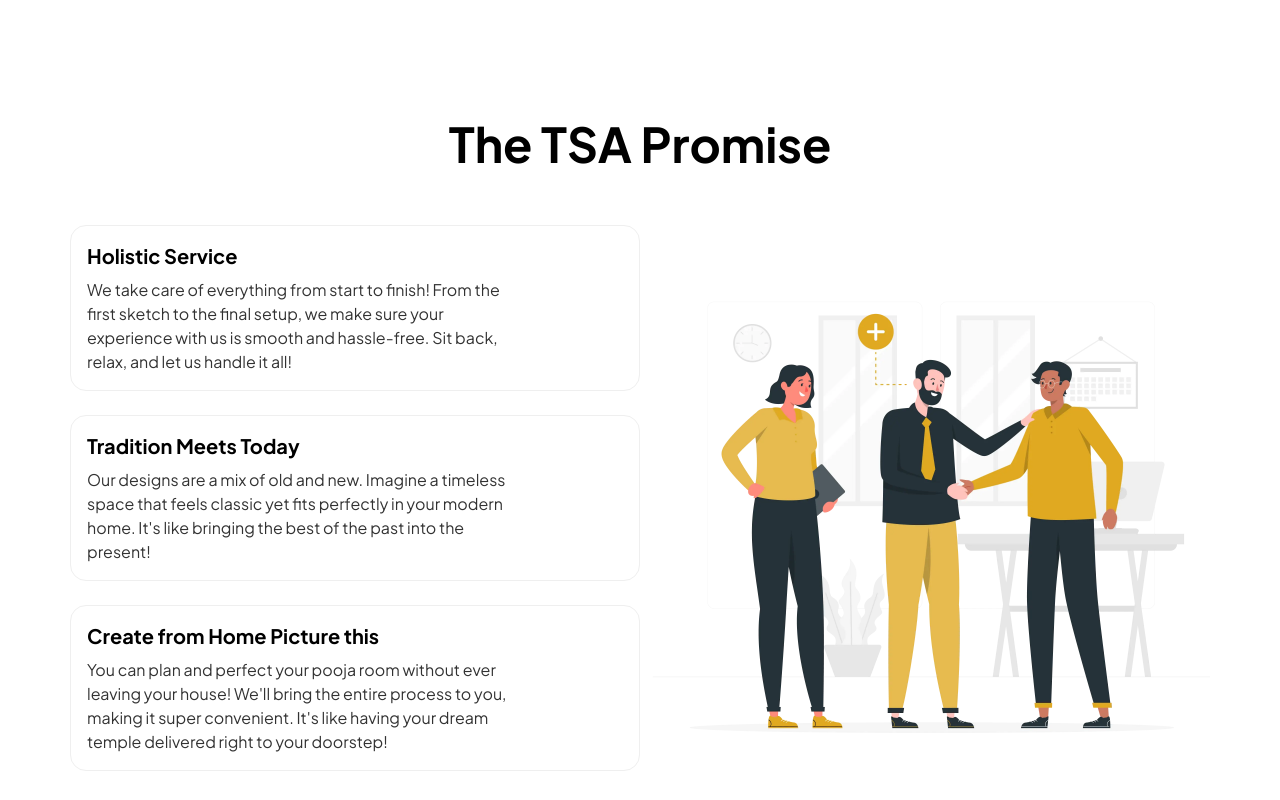
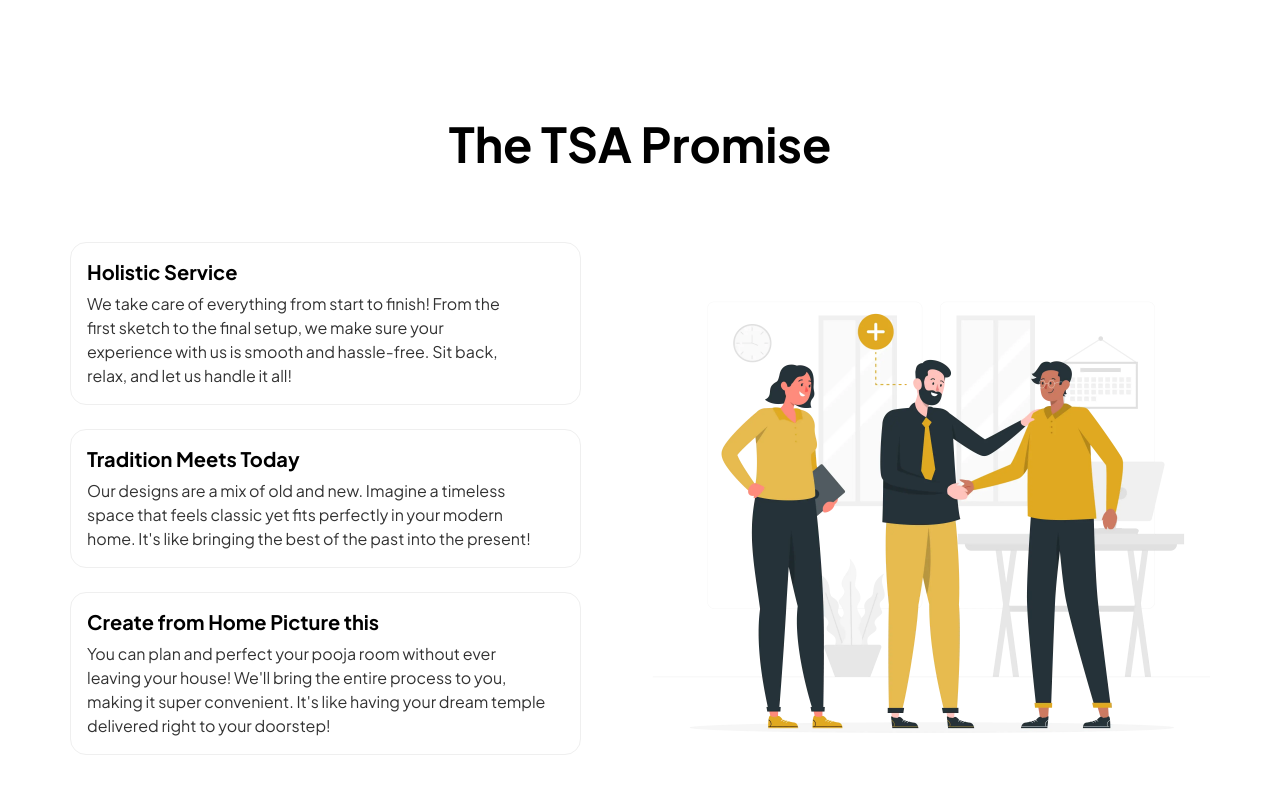
Before and after one commit to mayankpcp7/TilakStone, a React (Create React App) app: page / in a window 1280 px wide. Shown: the top 800 px of the page. Built offline with nearby package versions, Linux system fonts and the light colour scheme.

Commit message:
modify slider dotes

```diff
--- a/src/components/TSAPromise.jsx
+++ b/src/components/TSAPromise.jsx
@@ -12,8 +12,8 @@ const TSAPromise = () => {
         <div className="lg:w-6/12 sm:w-[75.70%] w-full flex gap-6 flex-col">
           {promiseCardlist.map((obj, id) => (
             <div key={id} className="w-full">
-              <div className="max-w-full group hover:bg-darkYellow bg-white transition-colors ease-linear duration-300 border border-solid border-[#EFEFEF] sm:py-4 sm:pl-4 p-4 rounded-2xl">
-                <p className="text-black font-plusJkarta sm:text-xl text-base font-bold group-hover:text-white leading-[125%] transition-colors ease-linear duration-300 mb-2">
+              <div className="w-full group hover:bg-darkYellow bg-white transition-colors ease-linear duration-300 border border-solid border-[#EFEFEF] sm:py-4 sm:pl-4 p-4 rounded-2xl max-w-[511px]">
+                <p className="text-black font-plusJkarta sm:text-xl text-base font-bold group-hover:text-white !leading-md transition-colors ease-linear duration-300 mb-2">
                   {obj.tittle}
                 </p>
                 <p
@@ -21,9 +21,9 @@ const TSAPromise = () => {
                     id === 0
                       ? "lg:max-w-[414px] max-[420px]:max-w-[302px]"
                       : id === 1
-                      ? "lg:max-w-[431px] max-[420px]:max-w-[299px]"
+                      ? "lg:max-w-[456px] max-[420px]:max-w-[299px]"
                       : id === 2
-                      ? "lg:max-w-[455px] max-[420px]:max-w-[297px]"
+                      ? "lg:max-w-[460px] max-[420px]:max-w-[297px]"
                       : ""
                   } font-normal font-plusJkarta sm:text-base text-sm leading-normal sm:text-black opacity-80 text-lightBlack group-hover:text-white transition-colors ease-linear duration-300`}
                 >
```
